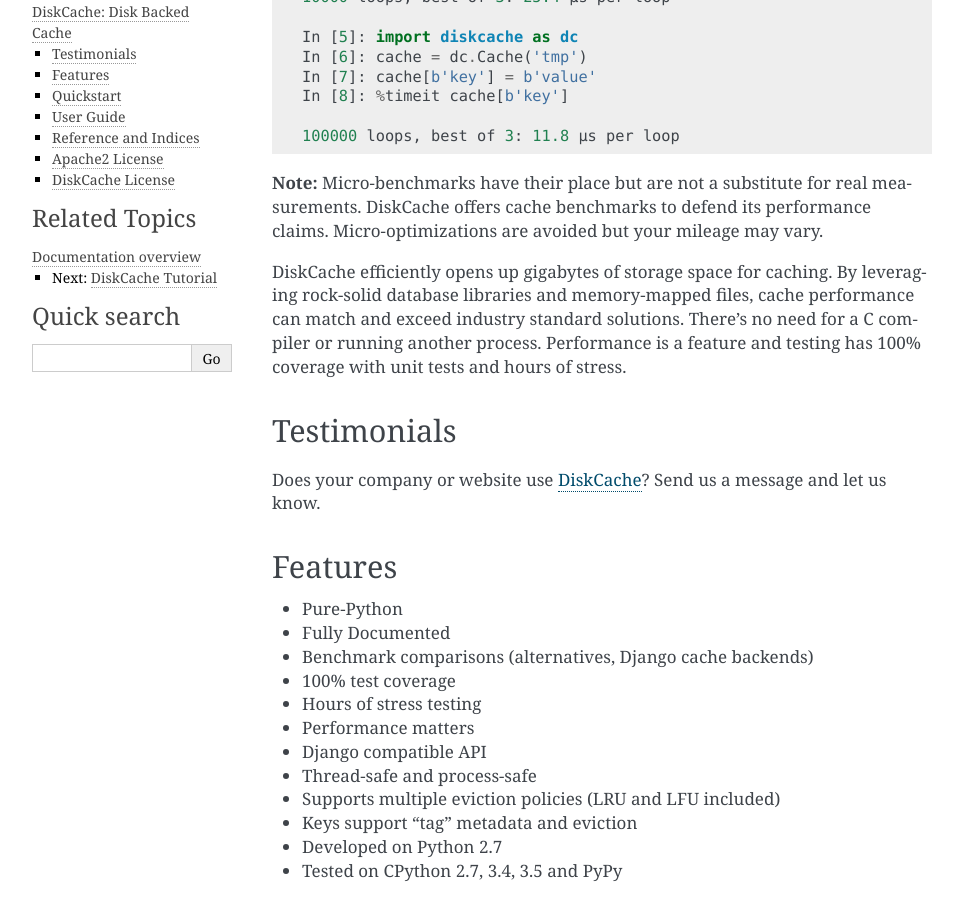
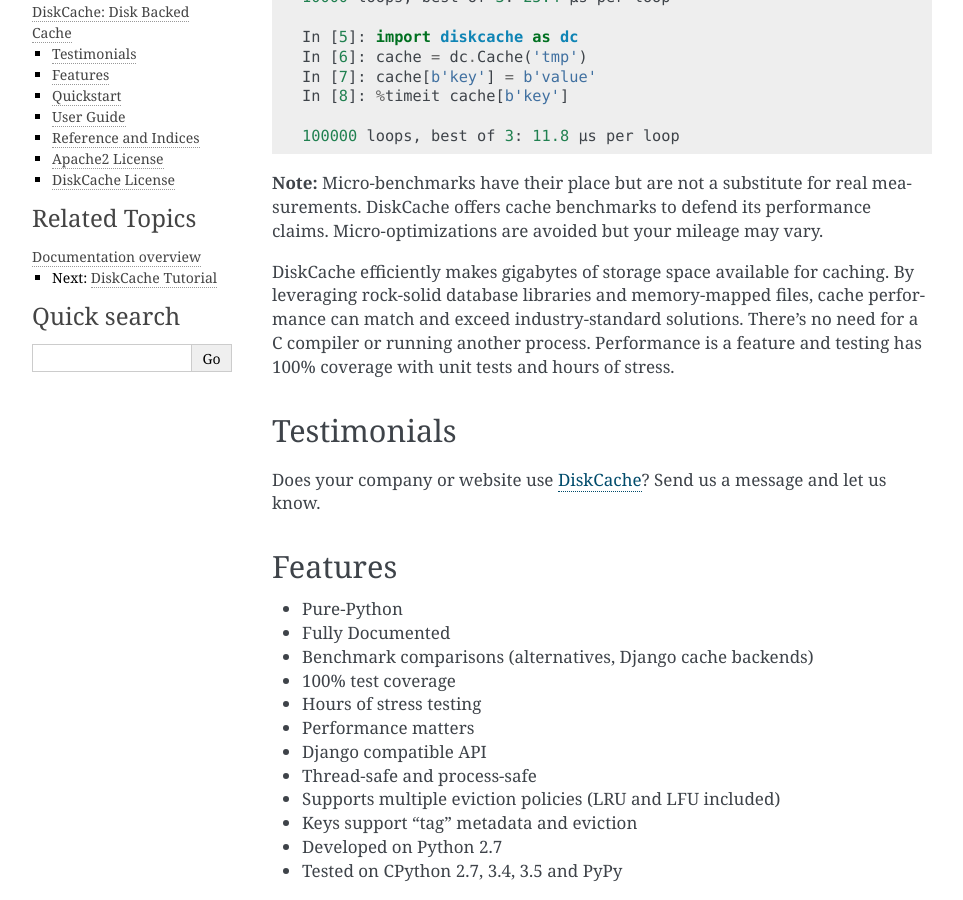
Before and after one commit to will9288/python-diskcache, a Sphinx documentation site: the page built from docs/index.rst, in a window 1280 px wide and 900 px high, scrolled down 575 px. Shown: the whole window, without its empty margins (148-1111 px from the left). Built offline with Sphinx 7.4.7, drawn with Linux system fonts in a browser that asks for light colours.

Commit message:
Update sphinx, small changes after review.

```diff
--- a/docs/conf.py
+++ b/docs/conf.py
@@ -127,6 +127,7 @@ html_theme_options = {
     'show_related': True,
     'github_user': 'grantjenks',
     'github_repo': 'python-diskcache',
+    'github_type': 'star',
 }
 
 # Add any paths that contain custom themes here, relative to this directory.
--- a/docs/development.rst
+++ b/docs/development.rst
@@ -136,7 +135,7 @@ Coverage testing uses `nose <https://nose.readthedocs.org>`_:
 
    OK
 
-It's normal not to see 100% coverage. Some code is specific to the Python
+It's normal to not see 100% coverage. Some code is specific to the Python
 runtime.
 
 Stress testing is also based on nose but can be run independently as a
--- a/docs/index.rst
+++ b/docs/index.rst
@@ -37,10 +37,10 @@ In Python, we can do better. And we can do it in pure-Python!
 measurements. DiskCache offers cache benchmarks to defend its performance
 claims. Micro-optimizations are avoided but your mileage may vary.
 
-DiskCache efficiently opens up gigabytes of storage space for caching. By
-leveraging rock-solid database libraries and memory-mapped files, cache
-performance can match and exceed industry standard solutions. There's no need
-for a C compiler or running another process. Performance is a feature and
+DiskCache efficiently makes gigabytes of storage space available for
+caching. By leveraging rock-solid database libraries and memory-mapped files,
+cache performance can match and exceed industry-standard solutions. There's no
+need for a C compiler or running another process. Performance is a feature and
 testing has 100% coverage with unit tests and hours of stress.
 
 Testimonials
```
Also changed, not shown: other parts of docs/development.rst (+0 -1 lines), docs/api.rst (+4 -15 lines), docs/tutorial.rst (+14 -0 lines).
